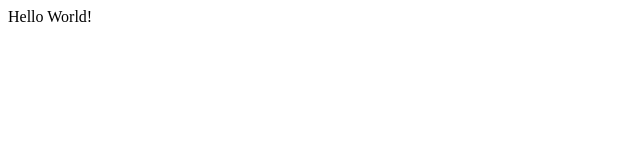
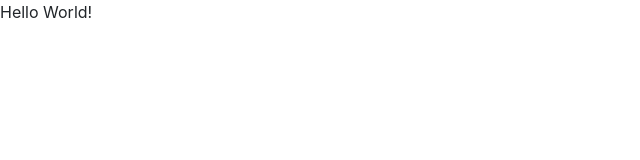
Before and after one commit to sunilmondal4you/angular7-basic-layout, an Angular app: page / in a window 1280 px wide. Shown: the top 160 px of the page, without its empty margins (0-640 px from the left). Built offline with nearby package versions, Linux system fonts and the light colour scheme.

Commit message:
bootstrap install and import@ main style.

```diff
--- a/package.json
+++ b/package.json
@@ -19,7 +19,10 @@
     "@angular/platform-browser": "~7.2.0",
     "@angular/platform-browser-dynamic": "~7.2.0",
     "@angular/router": "~7.2.0",
+    "bootstrap": "^4.3.1",
     "core-js": "^2.5.4",
+    "jquery": "^3.4.1",
+    "popper": "^1.0.1",
     "rxjs": "~6.3.3",
     "tslib": "^1.9.0",
     "zone.js": "~0.8.26"
--- a/src/styles.css
+++ b/src/styles.css
@@ -1 +1,2 @@
 /* You can add global styles to this file, and also import other style files */
+@import "bootstrap/dist/css/bootstrap.min.css";
```
